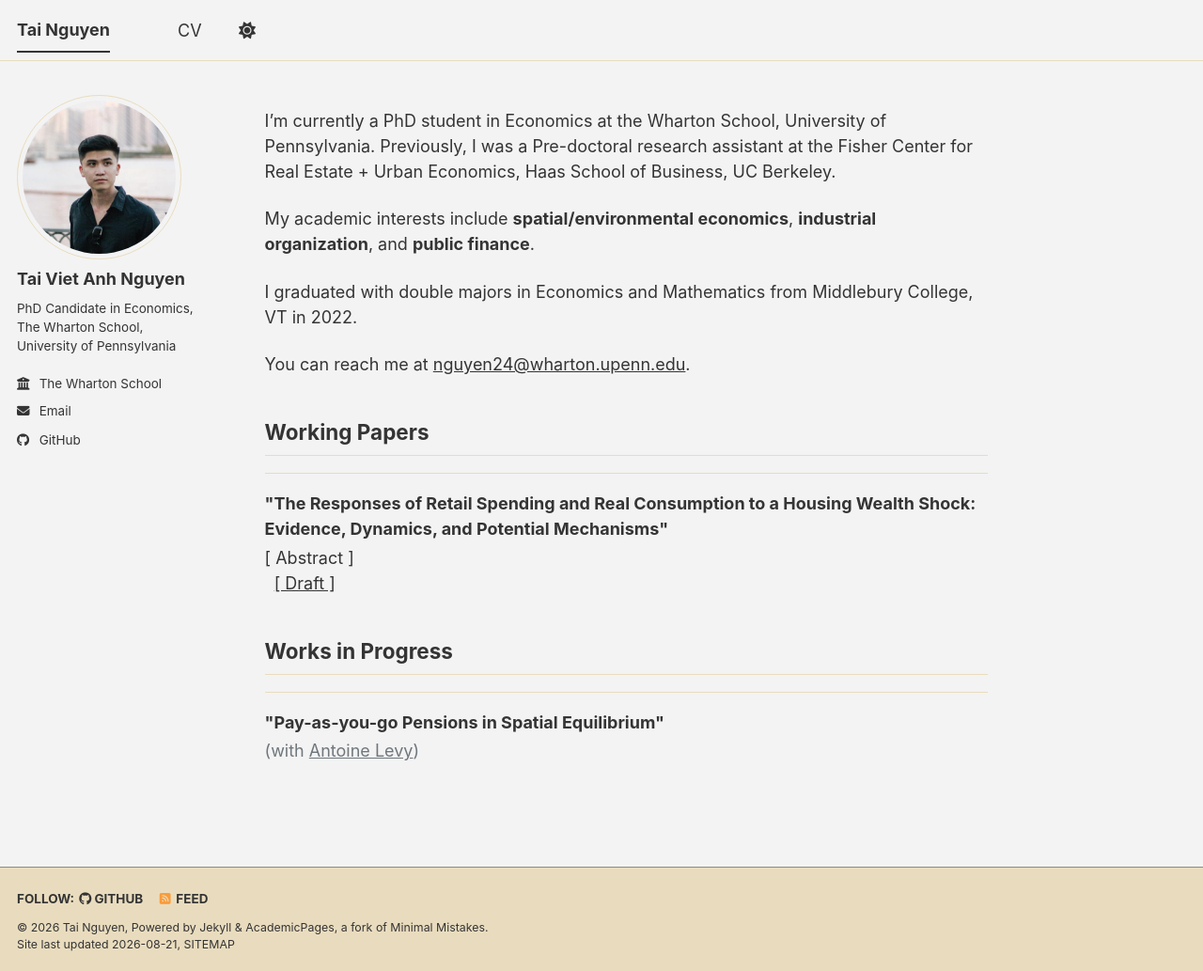
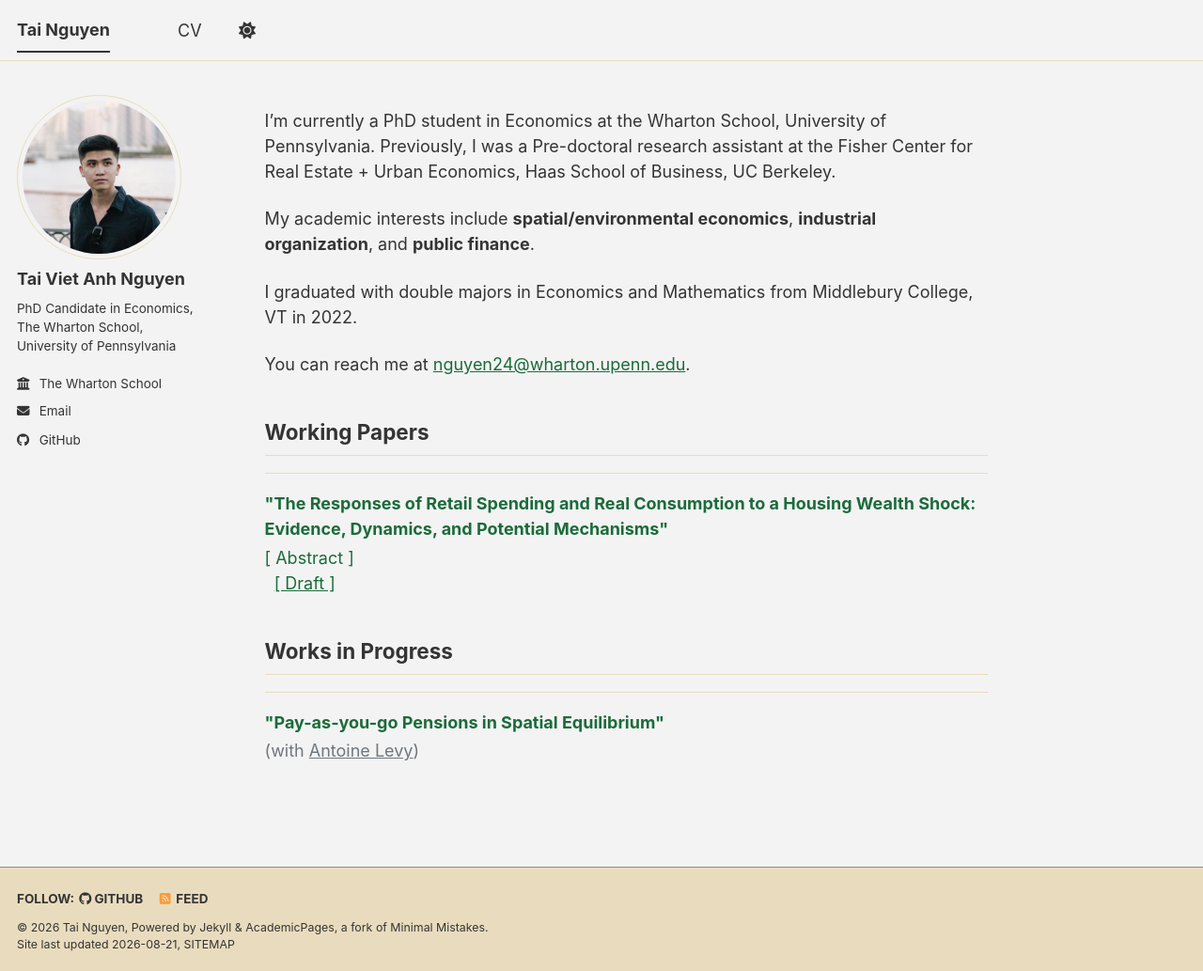
Before and after one commit to tvnguyen24/tvnguyen24.github.io, a Jekyll site: the page built from _pages/about.md, in a window 1280 px wide and 1033 px high. Shown: the whole window at 94% size. Built offline with Jekyll 4.4.1, drawn with Linux system fonts in a browser that asks for light colours; a style sheet for code colours, icons or effects is not loaded.

Commit message:
Apply forest green accent on top of dirt theme

```diff
--- a/_includes/head/custom.html
+++ b/_includes/head/custom.html
@@ -19,4 +19,20 @@
 <link rel="icon" href="/images/favicon.ico"/>
 <meta name="theme-color" content="var(--global-bg-color)"/>
 
+<!-- Forest green accent override (on top of the dirt theme) -->
+<style>
+  :root {
+    --global-link-color         : #1b6b3a !important;
+    --global-link-color-hover   : #0f3f22 !important;
+    --global-link-color-visited : #2e7d32 !important;
+  }
+  @media (prefers-color-scheme: dark) {
+    :root {
+      --global-link-color         : #5cbf82 !important;
+      --global-link-color-hover   : #8fd6a8 !important;
+      --global-link-color-visited : #5cbf82 !important;
+    }
+  }
+</style>
+
 <!-- end custom head snippets -->
```
